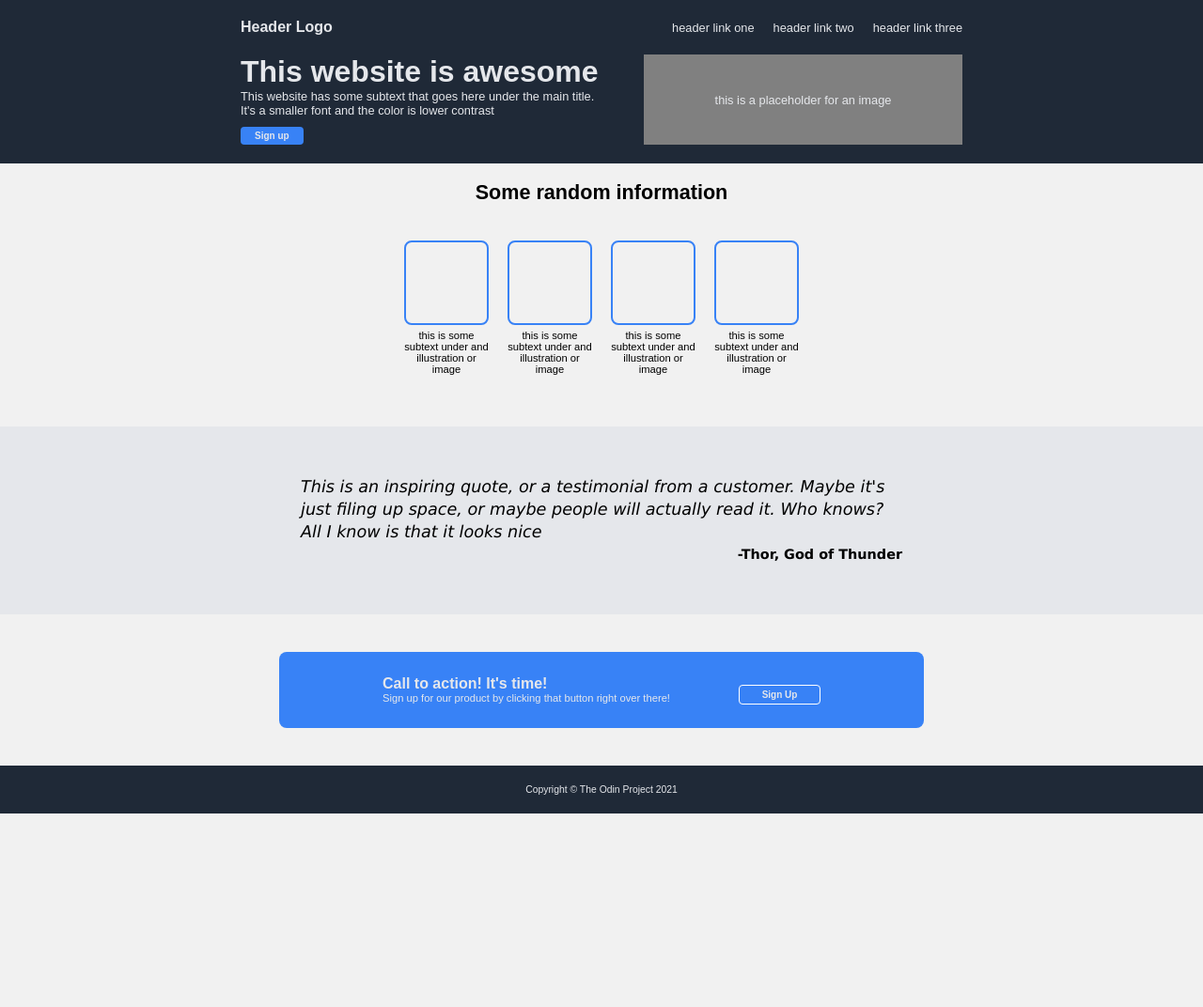
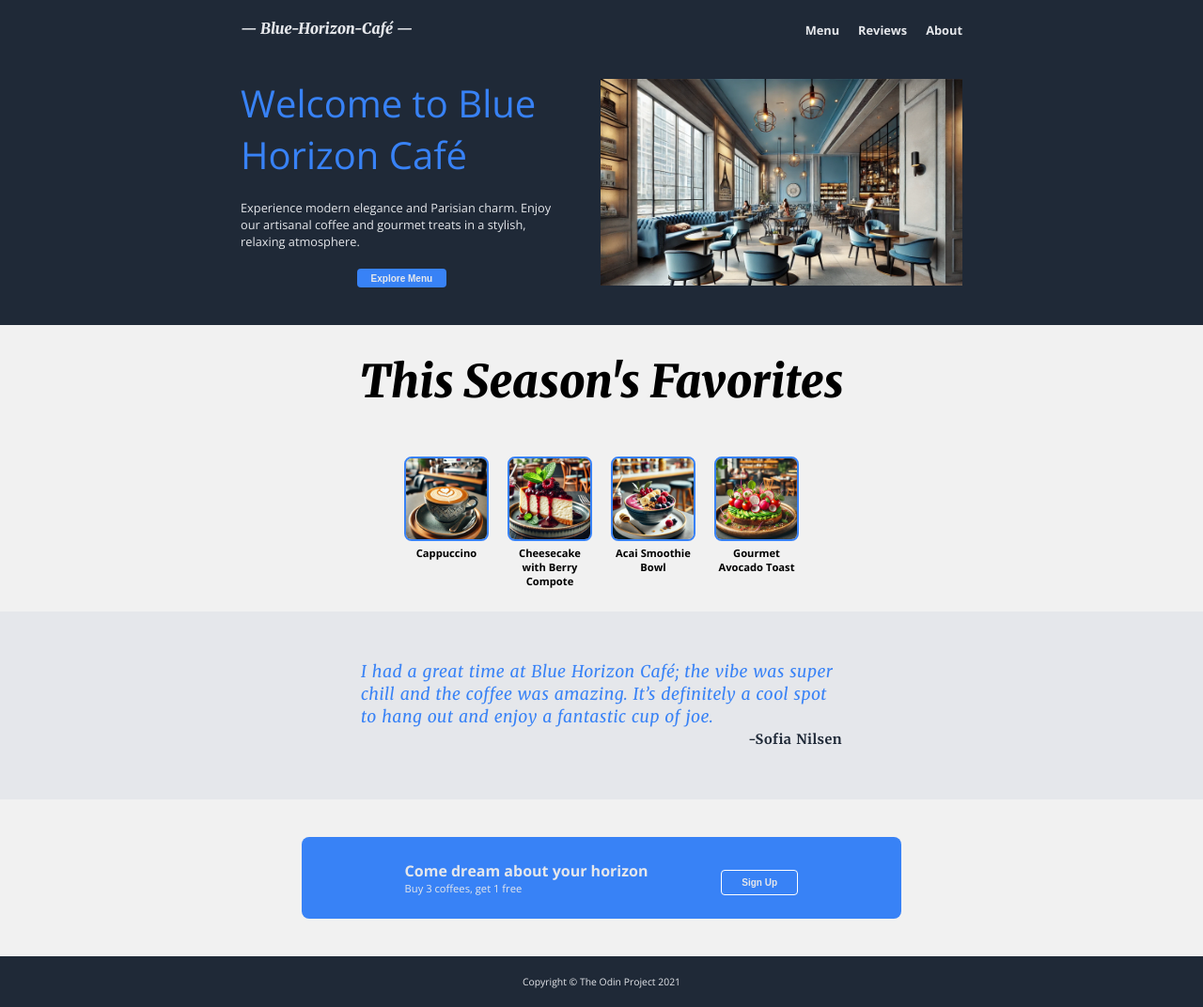
Before and after one commit to RoanOpperman/TOP-landing-page, a plain HTML site: page index.html in a window 1280 px wide. Shown: the whole page at 94% size. Before the commit the page ends 866 px from the top, so only its background shows below. Drawn offline with nearby package versions, Linux system fonts and the light colour scheme.

Commit message:
Create alternate design and add images

```diff
--- a/index.html
+++ b/index.html
@@ -11,26 +11,24 @@
 <body>
     <section id="hero">
         <nav>
-            <h4>Header Logo</h4>
+            <h4>— Blue-Horizon-Café —</h4>
             <ul>
-                <li><a href="">header link one</a></li>
-                <li><a href="">header link two</a></li>
-                <li><a href="">header link three</a></li>
+                <li><a href="">Menu</a></li>
+                <li><a href="">Reviews</a></li>
+                <li><a href="">About</a></li>
             </ul>
         </nav>
 
         <section class="hero_content">
             <div class="hero_cta">
-                <h1>This website is awesome</h1>
-                <p>This website has some subtext that goes here under the main title. It's a smaller font and the color
-                    is
-                    lower contrast</p>
-                <button>Sign up</button>
+                <h1>Welcome to Blue Horizon Café</h1>
+                <p>Experience modern elegance and Parisian charm. Enjoy our artisanal coffee and gourmet treats in a
+                    stylish, relaxing atmosphere.</p>
+                <button>Explore Menu</button>
             </div>
             <div class="hero-img">
-                <div class="hero-img-plc_holder">
-                    <p>this is a placeholder for an image</p>
-                </div>
+                <img src="./images/blue-horizon-cafe.webp" class="hero-img-plc_holder" width="1000px"
+                    alt="Interior of a café with light and dark gray walls, blue accents, and empty tables and chairs.">
             </div>
         </section>
     </section>
@@ -39,44 +37,53 @@
         <section id="random_info">
             <article>
                 <div class="some_ran_header">
-                    <h2>Some random information</h2>
+                    <h2>This Season's Favorites</h2>
                 </div>
                 <div class="some_rando_cards">
                     <div class="rando_cards">
-                        <div class="card_img_holder"></div>
-                        <p>this is some subtext under and illustration or image</p>
+                        <div class="card_img_holder">
+                            <img src="./images/cuppaccino.webp"
+                                alt="A cup of coffee with heart-shaped latte art in a modern café" width="120px">
+                        </div>
+                        <p><strong>Cappuccino</strong></p>
                     </div>
                     <div class="rando_cards">
-                        <div class="card_img_holder"></div>
-                        <p>this is some subtext under and illustration or image</p>
+                        <div class="card_img_holder">
+                            <img src="./images/rasberry-cheesecake.webp"
+                                alt="A slice of cheesecake with berry sauce and mint leaves in a café" width="120px">
+                        </div>
+                        <p><strong>Cheesecake with Berry Compote</strong></p>
                     </div>
                     <div class="rando_cards">
-                        <div class="card_img_holder"></div>
-                        <p>this is some subtext under and illustration or image</p>
+                        <div class="card_img_holder">
+                            <img src="./images/breakfast-bowl.webp"
+                                alt="An acai smoothie bowl with berries, banana slices, granola, and honey."
+                                width="120px">
+                        </div>
+                        <p><strong>Acai Smoothie Bowl</strong></p>
                     </div>
                     <div class="rando_cards">
-                        <div class="card_img_holder"></div>
-                        <p>this is some subtext under and illustration or image</p>
+                        <div class="card_img_holder">
+                            <img src="./images/avo-toast.webp"
+                                alt="Avocado toast with sliced radishes and tomatoes in a café" width="120px">
+                        </div>
+                        <p><strong>Gourmet Avocado Toast</strong></p>
                     </div>
                 </div>
             </article>
         </section>
         <section id="quote_block">
-            <blockquote><em>This is an inspiring quote, or a testimonial from a customer. Maybe it's just filing up
-                    space,
-                    or maybe people will actually read it. Who knows? All I know is that it looks
-                    nice
-                </em><cite><strong>-Thor, God
-                        of
-                        Thunder</strong></cite></blockquote>
+            <blockquote><em>I had a great time at Blue Horizon Café; the vibe was super chill and the coffee was
+                    amazing. It’s definitely a cool spot to hang out and enjoy a fantastic cup of joe.
+                </em><cite><strong>-Sofia Nilsen</strong></cite></blockquote>
 
 
         </section>
         <section id="CTA">
             <aside class="cta-content">
                 <div class="cta-text">
-                    <h4>Call to action! It's time!</h4>
-                    <p>Sign up for our product by clicking that button right over there!</p>
+                    <h4>Come dream about your horizon</h4>
+                    <p>Buy 3 coffees, get 1 free</p>
                 </div>
                 <button>Sign Up</button>
             </aside>
--- a/styles.css
+++ b/styles.css
@@ -1,3 +1,4 @@
+@import url("https://fonts.googleapis.com/css2?family=Merriweather:ital,wght@0,300;0,400;0,700;0,900;1,300;1,400;1,700;1,900&family=Montserrat:ital,wght@0,100..900;1,100..900&family=Open+Sans:ital,wght@0,300..800;1,300..800&display=swap");
 *,
 *::after,
 *::before {
@@ -9,7 +10,7 @@ body {
   flex-direction: column;
   margin: 0;
   background-color: #f1f1f1;
-  font-family: Arial, Helvetica, sans-serif;
+  font-family: "Open Sans", Montserrat, Arial, Helvetica, sans-serif;
 }
 
 ul {
@@ -33,9 +34,14 @@ nav {
 nav ul {
   display: flex;
   gap: 20px;
+  font-weight: 700;
 }
 nav h4 {
+  min-width: 200px;
   margin: 0 auto 0 0;
+  font-family: "Merriweather", serif;
+  font-style: italic;
+  font-weight: 900;
 }
 main {
   display: flex;
@@ -56,28 +62,35 @@ h1 {
 .hero_content {
   display: flex;
   flex-wrap: wrap;
-
+  padding: 20px 0;
   margin: auto 0;
   gap: 40px;
 }
 .hero_content h1 {
   margin: 0;
-  font-size: 2rem;
-  font-weight: 900;
+  font-size: 2.5rem;
+  font-weight: 400;
+  color: #3882f6;
 }
 .hero_cta {
+  display: flex;
+  flex-direction: column;
   flex: 1 1 250px;
+  gap: 20px;
+  /* padding-top: 20px; */
 }
 .hero-img {
   display: flex;
-  flex: 1 1 200px;
+  flex: 2 1 200px;
   max-width: 900px;
-  background-color: grey;
+  /* background-color: grey; */
   justify-content: center;
   align-items: center;
 }
 .hero-img-plc_holder {
+  width: 100px;
   display: flex;
+  flex: 1 10 auto;
 }
 .hero-img p {
   font-size: 10px;
@@ -107,14 +120,18 @@ footer {
   flex: 3 0 280px;
   justify-content: center;
 }
-.some_ran_header {
+.some_ran_header h2 {
   text-align: center;
-  font-size: 0.9rem;
+  font-family: "Merriweather", serif;
+  font-style: italic;
+  font-size: 3rem;
+  font-weight: 900;
+  margin: 30px;
 }
 .some_rando_cards {
   display: flex;
   justify-content: center;
-  padding: 20px 190px;
+  padding: 20px 20px;
   gap: 20px;
   text-align: center;
   flex-wrap: wrap;
@@ -132,9 +149,17 @@ footer {
 }
 
 .card_img_holder {
+  position: relative;
   border: 2px solid #3882f6;
   border-radius: 8px;
   height: 90px;
+  overflow: hidden;
+}
+.card_img_holder img {
+  position: absolute;
+  width: 110%;
+  right: -5%;
+  bottom: -1%;
 }
 #quote_block {
   display: flex;
@@ -149,11 +174,14 @@ footer {
 blockquote {
   display: flex;
   flex-direction: column;
-  font-family: Verdana, Geneva, Tahoma, sans-serif;
+  font-family: Merriweather, serif;
+  letter-spacing: 0.5px;
+  word-spacing: 1px;
+  color: #3882f6;
   font-size: 1.1rem;
   line-height: 1.5rem;
-  font-weight: 100;
-  width: 50%;
+  font-weight: 400;
+  width: 40%;
   margin: 0;
   padding: 0;
 }
@@ -161,6 +189,7 @@ cite {
   text-align: right;
   font-style: normal;
   font-size: 0.9rem;
+  color: #1f2937;
 }
 #CTA {
   padding: 40px;
@@ -204,5 +233,8 @@ button {
   padding: 4px 15px;
 }
 #hero button {
+  flex: 0 0 20px;
   border: none;
+  max-width: 120px;
+  margin: 0 auto;
 }
```
Also changed, not shown: images/avo-toast.webp (added), images/blue-horizon-cafe.webp (added), images/breakfast-bowl.webp (added), images/cuppaccino.webp (added), images/rasberry-cheesecake.webp (added).
